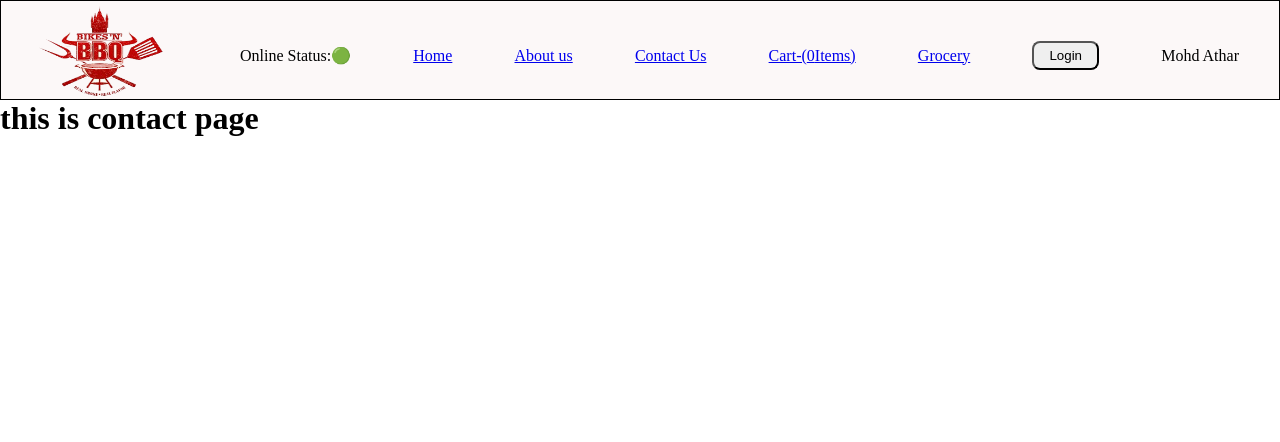
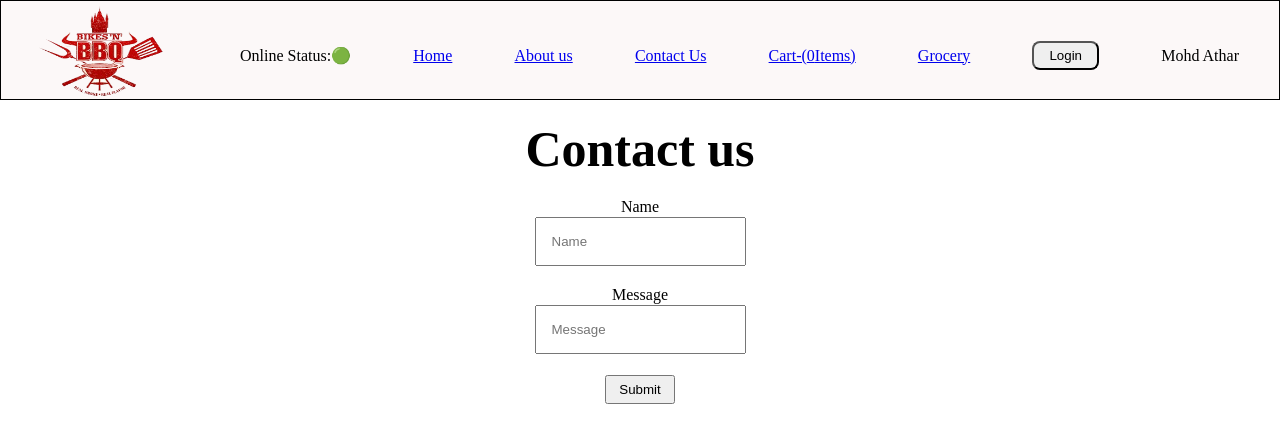
Before and after one commit to mohdathar01/Food_Ordering_App_React, a React (Vite) app: page /contacts in a window 1280 px wide. Shown: the top 442 px of the page. Built offline with nearby package versions, Linux system fonts and the light colour scheme.

Commit message:
Test cases

```diff
--- a/index.css
+++ b/index.css
@@ -290,3 +290,31 @@
 .emptycarttext {
   text-align: center;
 }
+.contactmaindiv{
+  font-weight: bold;
+  text-align: center;
+  font-size: 50px;
+  padding: 10px;
+  margin: 10px;
+
+}
+.myform{
+  text-align: center;
+
+  margin: auto;
+  display: flex;
+  flex-wrap: wrap;
+  justify-content: center;
+  width: 200px;
+}
+.inputoffromone ,.inputoffromtwo{
+  padding: 15px;
+  margin: 1px 10px;
+  margin-bottom: 20px;
+
+}
+.submitbtnconatct{
+  padding: 5px 12px;
+  margin: 1px 10px;
+
+}
--- a/src/components/Contacts.jsx
+++ b/src/components/Contacts.jsx
@@ -3,8 +3,17 @@ import React from "react";
 const Contacts = () => {
   return <div>
 
-     <h1>this is contact page </h1>
-  </div>;
+     <h1 className="contactmaindiv">Contact us </h1>
+
+      <form className="myform">
+        <label htmlFor="" className="labelone">Name</label>
+        <input type="text" className="inputoffromone"  placeholder="Name"/>
+        <label htmlFor="" className="labeltwo">Message</label>
+        <input type="text" className="inputoffromtwo"  placeholder="Message"/>
+        <button className="submitbtnconatct">Submit</button>
+      </form>
+
+  </div>
 };
 
 export default Contacts;
--- /dev/null
+++ b/src/components/Sum.js
@@ -0,0 +1,3 @@
+export const Sum=(a,b)=>{
+    return a+b;
+};
```
Also changed, not shown: 2 other files (tests, documents, lock files or other folders).
